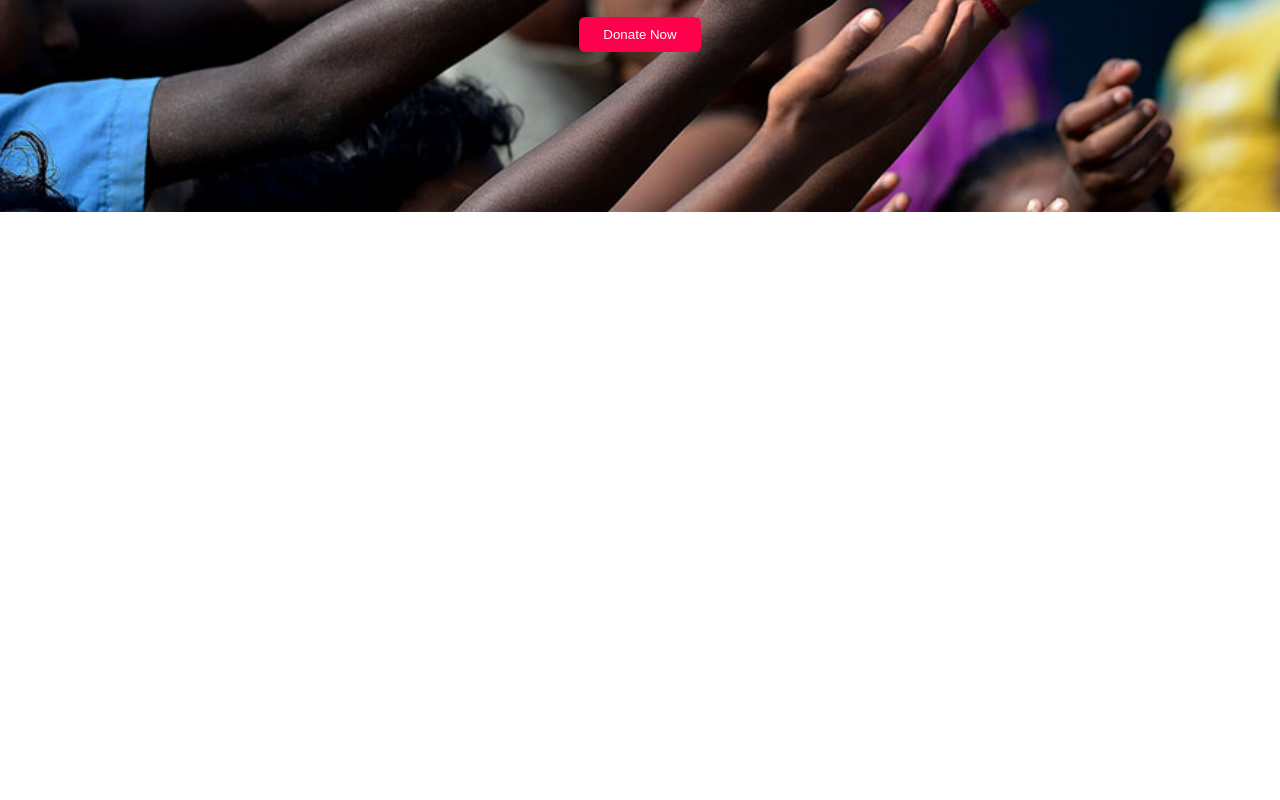
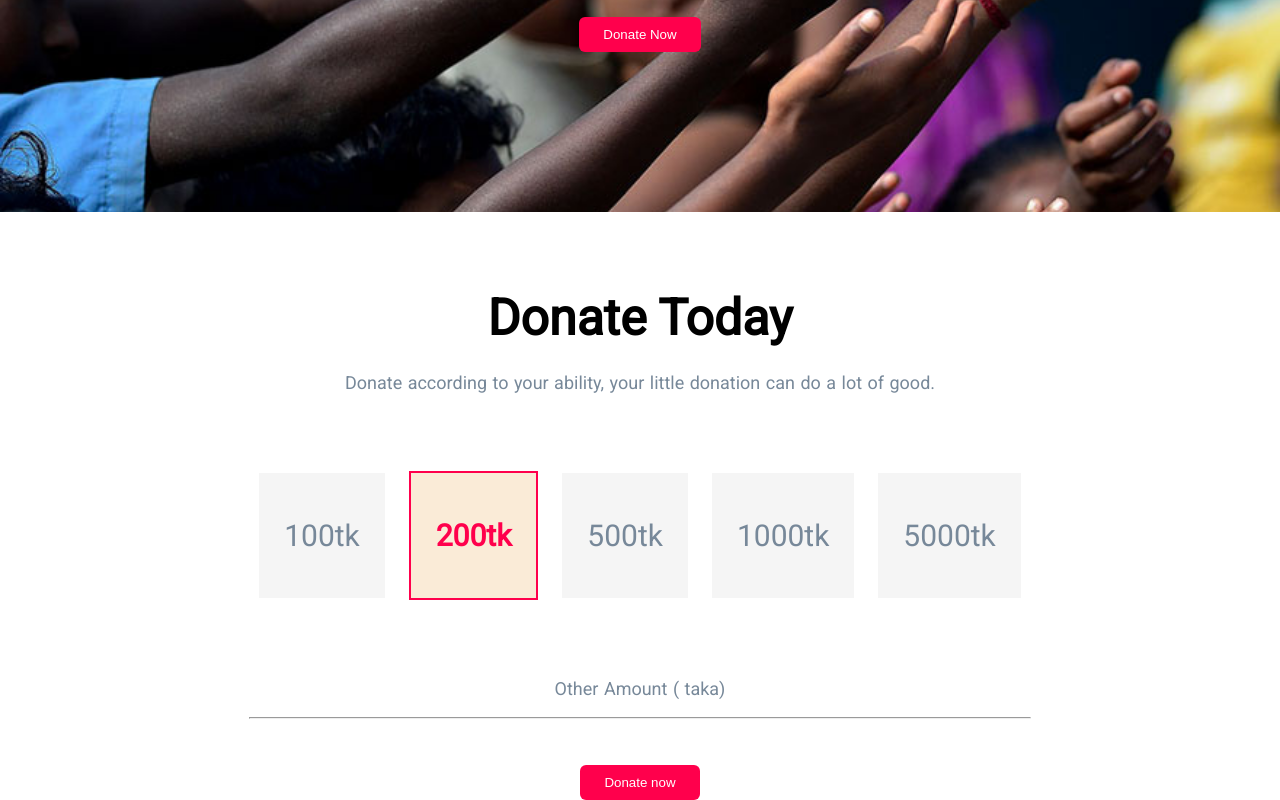
Before and after one commit to bibiromy/donation, a plain HTML site: page index.html in a window 1280 px wide. Shown: the part 376-1176 px from the top of the page. Before the commit the page ends 800 px from the top, so only its background shows below. Drawn offline with Linux system fonts and the light colour scheme.

Commit message:
section-two-added

```diff
--- a/index.html
+++ b/index.html
@@ -17,8 +17,23 @@
         <h1 class="banner-headling">Let's Help Those Who Are More In Need</h1>
         <p class="banner-p">Donation is act of a soft heart. Let's help others with your donation and bring a small on the face of helpless people.</p>
         <button>Donate Now</button>
+    </div>
 
+    <!-- section-two -->
+    <div class="header-parent">
+        <h1 class="header-headline">Donate Today</h1>
+        <p class="p-two">Donate according to your ability, your little donation can do a lot of good.</p>
+         <div class="box-background">
+            <p class="box">100tk</p>
+            <p class="box-two">200tk</p>
+            <p class="box">500tk</p>
+            <p class="box">1000tk</p>
+            <p class="box">5000tk</p> <br>
+            <p class="p-two">Other Amount ( taka) </p> <hr> <br> <br>
+            <button>Donate now</button>
     </div>
+    <!-- section-three -->
+
 
 </body>
 </html>
--- a/style.css
+++ b/style.css
@@ -33,5 +33,47 @@ body{
         padding: 10px 24px;
         border:none ;
         border-radius: 6px;
+        }
+        /* section-two */
+        .header-parent{
+            text-align: center;
+
+        }
+        .header-headline{
+            margin: 6% auto  2% auto;
+            font-size:50px ;
+        }
+        .p-two{
+            word-spacing: 1px;
+            color: lightslategray;
+            font-size: 18px;
+
+        }
+
+    .box-background{
+        display: inline-block;
+    }
+    .box{
+        display: inline-block;
+
+    margin: 60px 10px 60px 10px;
+     padding: 45px 25px 45px 25px ;
+
+
+    font-size:30px;
+    font-weight: normal;
+    background-color:whitesmoke;
+    color: lightslategray;
+    }
+    .box-two{
+        display: inline-block;
+         background-color: antiquewhite;
+         color:rgb(255, 0, 76);
+         border: 2px solid  rgb(255, 0, 76);;
+         margin: 60px 10px 60px 10px;
+         padding: 45px 25px 45px 25px ;
+        font-size: 30px;
+        font-weight: bold;
+
 
     }
```
